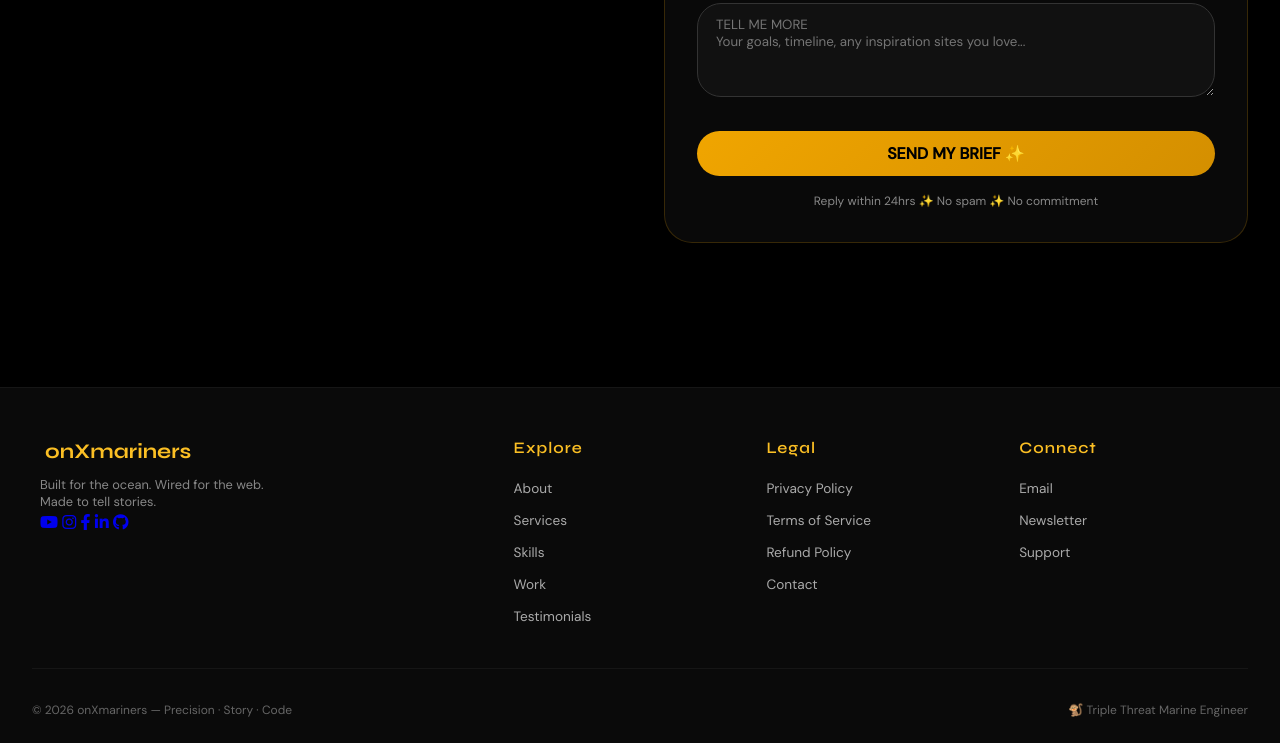
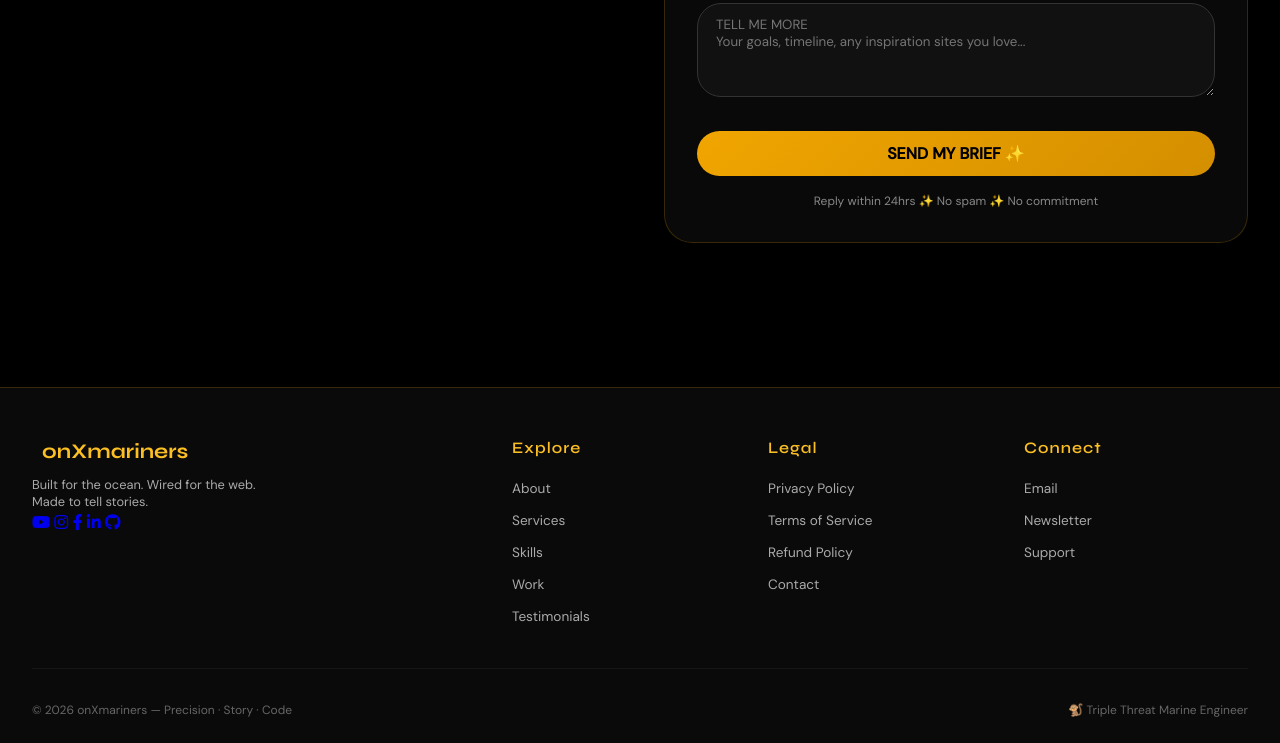
Before and after one commit to onXmariners/onxmariners, a plain HTML site: page public/index.html in a window 1280 px wide. Shown: the part 6034-6777 px from the top of the page. Drawn offline with Linux system fonts and the light colour scheme; no server answers; some icons are missing.

Commit message:
initial commit

```diff
--- a/public/style.css
+++ b/public/style.css
@@ -724,20 +724,41 @@ section {
   margin-top: 1rem;
 }
 
-/* ========== FOOTER STYLES (consistent across all pages) ========== */
+/* ========== FOOTER (unified across all pages) ========== */
 footer {
   background: #0a0a0a;
-  border-top: 1px solid rgba(255,255,255,0.05);
+  border-top: 1px solid rgba(240, 165, 0, 0.2);
   padding: 3rem 2rem 1.5rem;
   margin-top: 4rem;
 }
 .footer-container {
-  max-width: 1200px;
+  max-width: 1280px;
   margin: 0 auto;
   display: flex;
   flex-wrap: wrap;
   justify-content: space-between;
   gap: 2rem;
+}
+.footer-brand {
+  flex: 2;
+  min-width: 200px;
+}
+.footer-logo {
+  font-family: 'Syne', sans-serif;
+  font-size: 1.3rem;
+  font-weight: 700;
+  color: #fbbf24;
+  margin-bottom: 0.5rem;
+}
+.footer-logo i {
+  color: #fbbf24;
+  margin-right: 5px;
+}
+.footer-tagline {
+  font-size: 0.8rem;
+  color: #aaa;
+  line-height: 1.4;
+  max-width: 260px;
 }
 .footer-col {
   flex: 1;
@@ -767,22 +788,6 @@ footer {
 .footer-col ul li a:hover {
   color: #fbbf24;
 }
-.footer-brand {
-  flex: 2;
-  min-width: 200px;
-}
-.footer-logo {
-  font-family: 'Syne', sans-serif;
-  font-size: 1.3rem;
-  font-weight: 700;
-  color: #fbbf24;
-  margin-bottom: 0.5rem;
-}
-.footer-tagline {
-  font-size: 0.8rem;
-  color: #888;
-  line-height: 1.4;
-}
 .footer-bottom {
   text-align: center;
   padding-top: 2rem;
@@ -798,13 +803,16 @@ footer {
 @media (max-width: 768px) {
   .footer-container {
     flex-direction: column;
+    text-align: center;
+  }
+  .footer-tagline {
+    margin: 0 auto;
   }
   .footer-bottom {
     flex-direction: column;
     text-align: center;
   }
 }
-
 /* Responsive */
 @media (max-width: 780px) {
   .nav-links {
```
